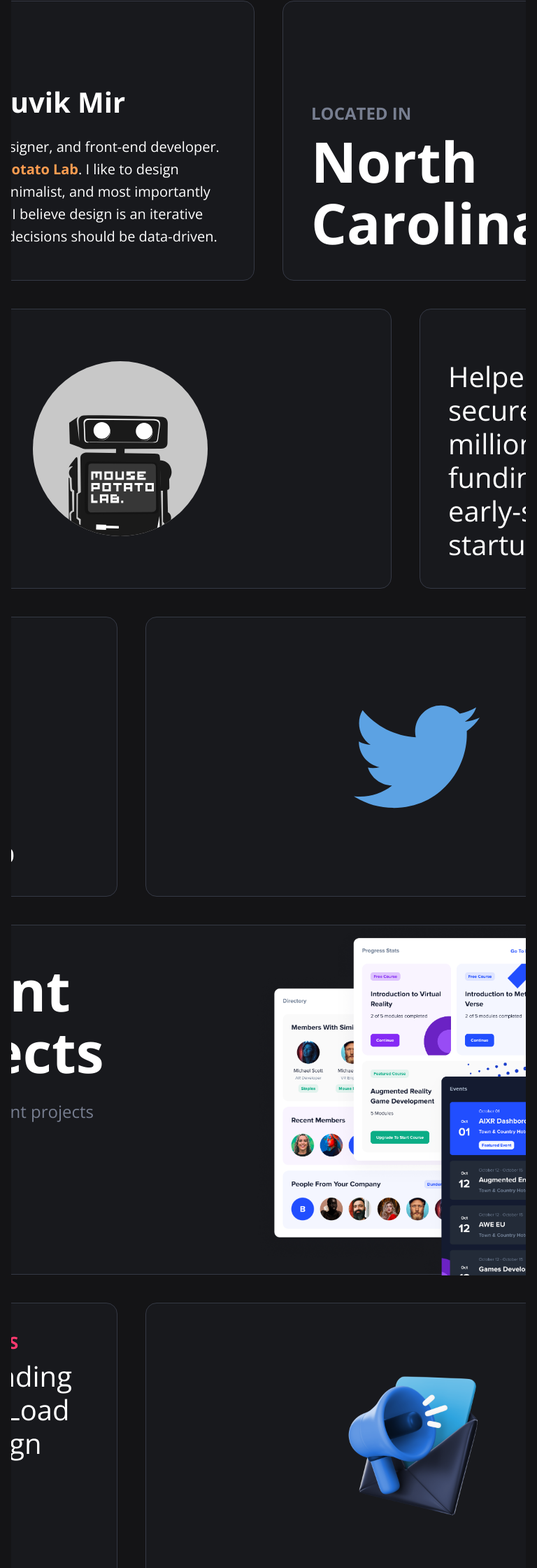
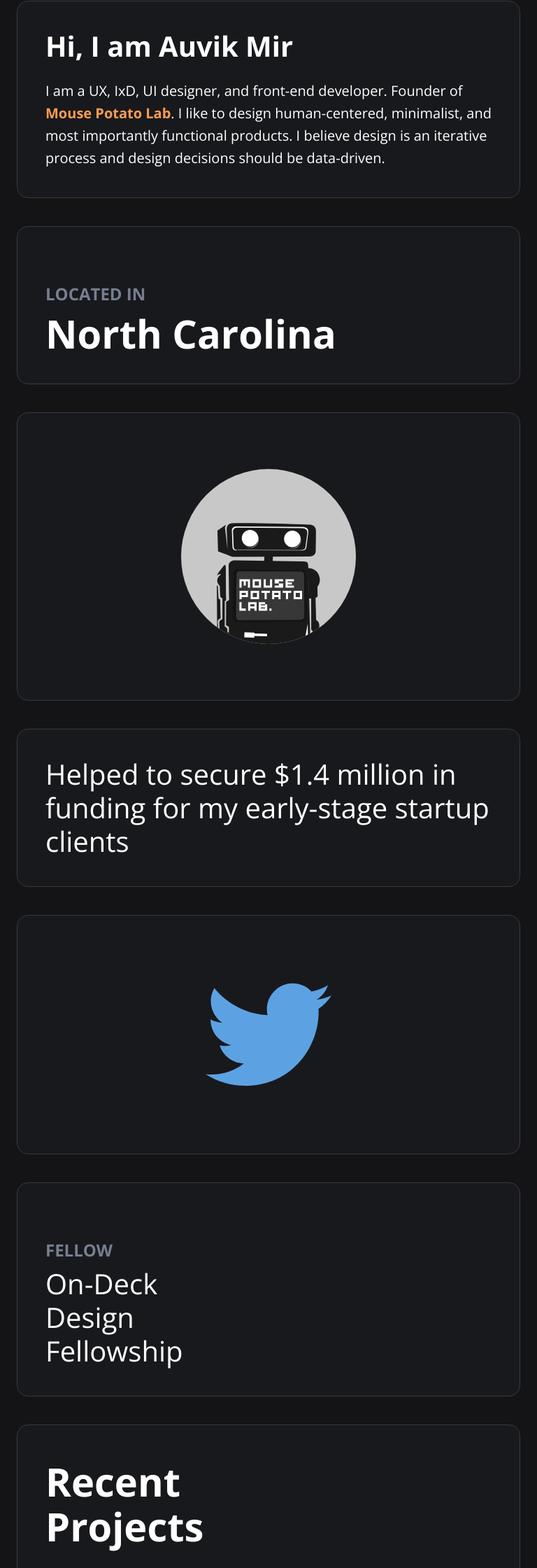
Before and after one commit to aforauvik/myapp, a React (Create React App) app: page / in a window 768 px wide. Shown: the part 361-2601 px from the top of the page at 70% size. Built offline with nearby package versions, Linux system fonts and the light colour scheme.

Commit message:
responsive for tabs

```diff
--- a/src/Card/Card.module.css
+++ b/src/Card/Card.module.css
@@ -644,4 +644,120 @@
 	}
 }
 
+@media only screen and (min-width: 500px) and (max-width: 800px) {
+	.firstcard {
+		align-items: center;
+		flex-direction: column;
+	}
+
+	.greetings {
+		width: 720px;
+		height: auto;
+		padding: 40px 40px 40px 40px;
+	}
+
+	.location {
+		width: 720px;
+		height: auto;
+		padding: 80px 40px 40px 40px;
+	}
+
+	.city {
+		font-size: 56px;
+		line-height: 64px;
+	}
+
+	.secondcard {
+		align-items: center;
+		flex-direction: column;
+	}
+
+	.socialInstagram {
+		width: 720px;
+		height: auto;
+		padding: 80px 40px 80px 40px;
+	}
+
+	.invest {
+		width: 720px;
+		height: auto;
+		padding: 40px 40px 40px 40px;
+	}
+
+	.thirdcard {
+		align-items: center;
+		flex-direction: column;
+	}
+
+	.socialX {
+		width: 720px;
+		height: auto;
+		padding: 80px 40px 80px 40px;
+	}
+	.fellow {
+		width: 720px;
+		height: auto;
+		padding: 80px 40px 40px 40px;
+	}
+
+	.project {
+		width: 720px;
+		padding: 0px 40px;
+		height: auto;
+		margin-left: auto;
+		margin-right: auto;
+
+		flex-direction: column;
+		overflow: hidden;
+	}
+
+	.projectleft {
+		display: flex;
+		flex-direction: column;
+		gap: 40px;
+	}
+
+	.projectDes {
+		width: auto;
+	}
+
+	.blogcard {
+		align-items: center;
+		flex-direction: column;
+	}
+
+	.socialBlog {
+		width: 720px;
+		height: auto;
+		padding: 80px 40px 80px 40px;
+	}
+
+	.blog {
+		width: 720px;
+		height: 400px;
+		padding: 40px 40px 40px 40px;
+	}
+
+	.mvpSection {
+		align-items: center;
+		flex-direction: column;
+	}
+
+	.mvp {
+		width: 720px;
+		height: auto;
+		margin-left: auto;
+		margin-right: auto;
+		align-items: center;
+		flex-direction: column;
+		overflow: hidden;
+	}
+
+	.bookux {
+		width: 720px;
+		height: auto;
+		padding: 40px 40px 40px 40px;
+	}
+}
+
 /* responsive css ends here */
--- a/src/Nav/Nav.module.css
+++ b/src/Nav/Nav.module.css
@@ -40,7 +40,8 @@ a:hover {
 	}
 
 	.navigation {
-		gap: 24px;
+		gap: 32px;
+		padding: 16px 24px;
 	}
 }
 
@@ -51,6 +52,7 @@ a:hover {
 	}
 
 	.navigation {
-		gap: 24px;
+		padding: 16px 24px;
+		gap: 32px;
 	}
 }
```
